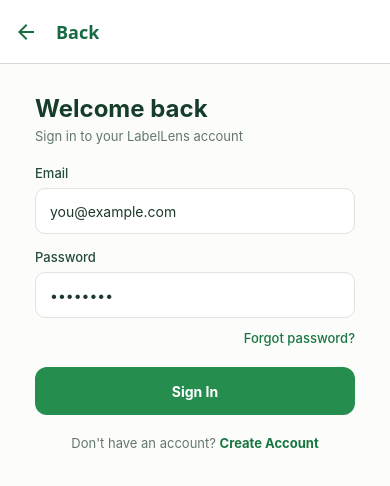
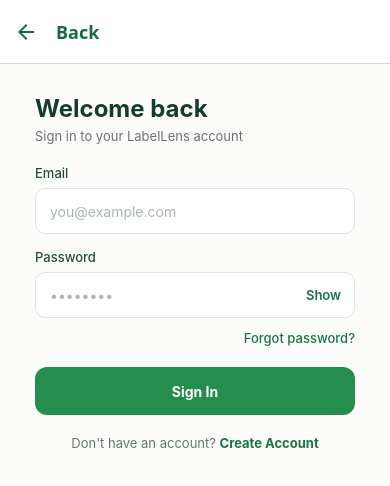
Before and after one commit to noufalzaabi301-blip/scanner-app, a React Native app: screen /Login in a window 390 px wide. Shown: the top 486 px of the page. Built offline with nearby package versions, Linux system fonts and the light colour scheme; no server answers.

Commit message:
update the login screen

```diff
--- a/screens/LoginScreen.tsx
+++ b/screens/LoginScreen.tsx
@@ -14,6 +14,7 @@
 export default function LoginScreen({ navigation }: any) {
   const [email, setEmail] = useState("");
   const [password, setPassword] = useState("");
+  const [showPassword, setShowPassword] = useState(false);
   const [loading, setLoading] = useState(false);
 
   function showMessage(title: string, message: string) {
@@ -80,10 +81,7 @@
         .maybeSingle();
 
       if (preferencesError) {
-        showMessage(
-          "Could not load preferences",
-          preferencesError.message
-        );
+        showMessage("Could not load preferences", preferencesError.message);
         return;
       }
 
@@ -108,24 +106,41 @@
         <Text style={styles.subtitle}>Sign in to your LabelLens account</Text>
 
         <Text style={styles.label}>Email</Text>
+
         <TextInput
           style={styles.input}
           value={email}
           onChangeText={setEmail}
           placeholder="you@example.com"
+          placeholderTextColor="#AAB8AE"
           keyboardType="email-address"
           autoCapitalize="none"
           autoCorrect={false}
         />
 
         <Text style={styles.label}>Password</Text>
-        <TextInput
-          style={styles.input}
-          value={password}
-          onChangeText={setPassword}
-          placeholder="••••••••"
-          secureTextEntry
-        />
+
+        <View style={styles.passwordContainer}>
+          <TextInput
+            style={styles.passwordInput}
+            value={password}
+            onChangeText={setPassword}
+            placeholder="••••••••"
+            placeholderTextColor="#AAB8AE"
+            secureTextEntry={!showPassword}
+            autoCapitalize="none"
+            autoCorrect={false}
+          />
+
+          <TouchableOpacity
+            style={styles.showPasswordButton}
+            onPress={() => setShowPassword(!showPassword)}
+          >
+            <Text style={styles.showPasswordText}>
+              {showPassword ? "Hide" : "Show"}
+            </Text>
+          </TouchableOpacity>
+        </View>
 
         <TouchableOpacity
           onPress={() => navigation.navigate("ForgotPassword")}
@@ -194,6 +209,33 @@
     color: "#1D3829",
     marginBottom: 15,
   },
+  passwordContainer: {
+    position: "relative",
+    marginBottom: 15,
+  },
+  passwordInput: {
+    minHeight: 46,
+    borderWidth: 1,
+    borderColor: "#DCE5DE",
+    borderRadius: 10,
+    backgroundColor: "#FFFFFF",
+    paddingHorizontal: 14,
+    paddingRight: 65,
+    fontSize: 14,
+    color: "#1D3829",
+  },
+  showPasswordButton: {
+    position: "absolute",
+    right: 14,
+    top: 0,
+    bottom: 0,
+    justifyContent: "center",
+  },
+  showPasswordText: {
+    color: "#197640",
+    fontSize: 13,
+    fontWeight: "600",
+  },
   forgot: {
     color: "#197640",
     fontSize: 13,
```
